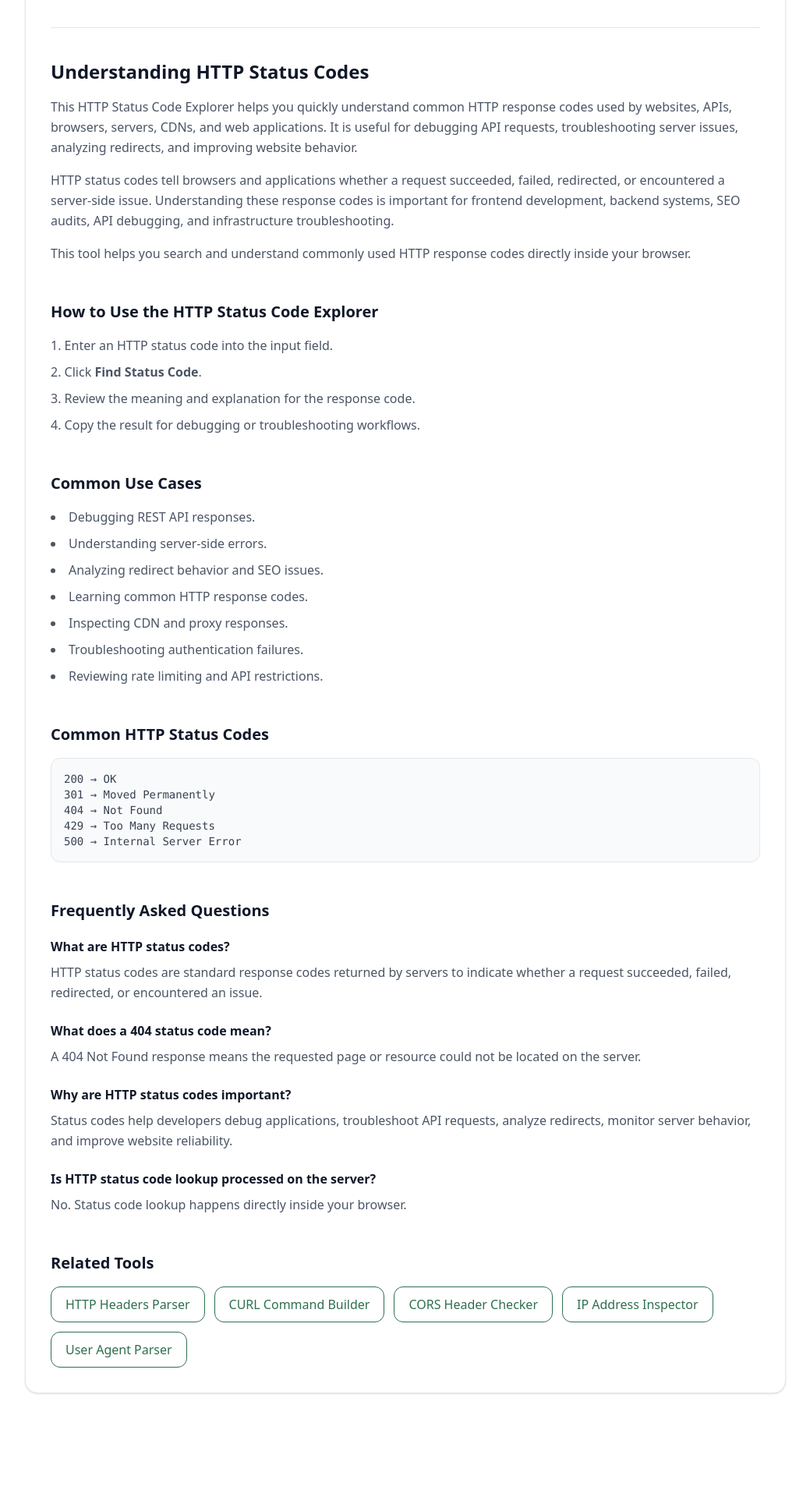
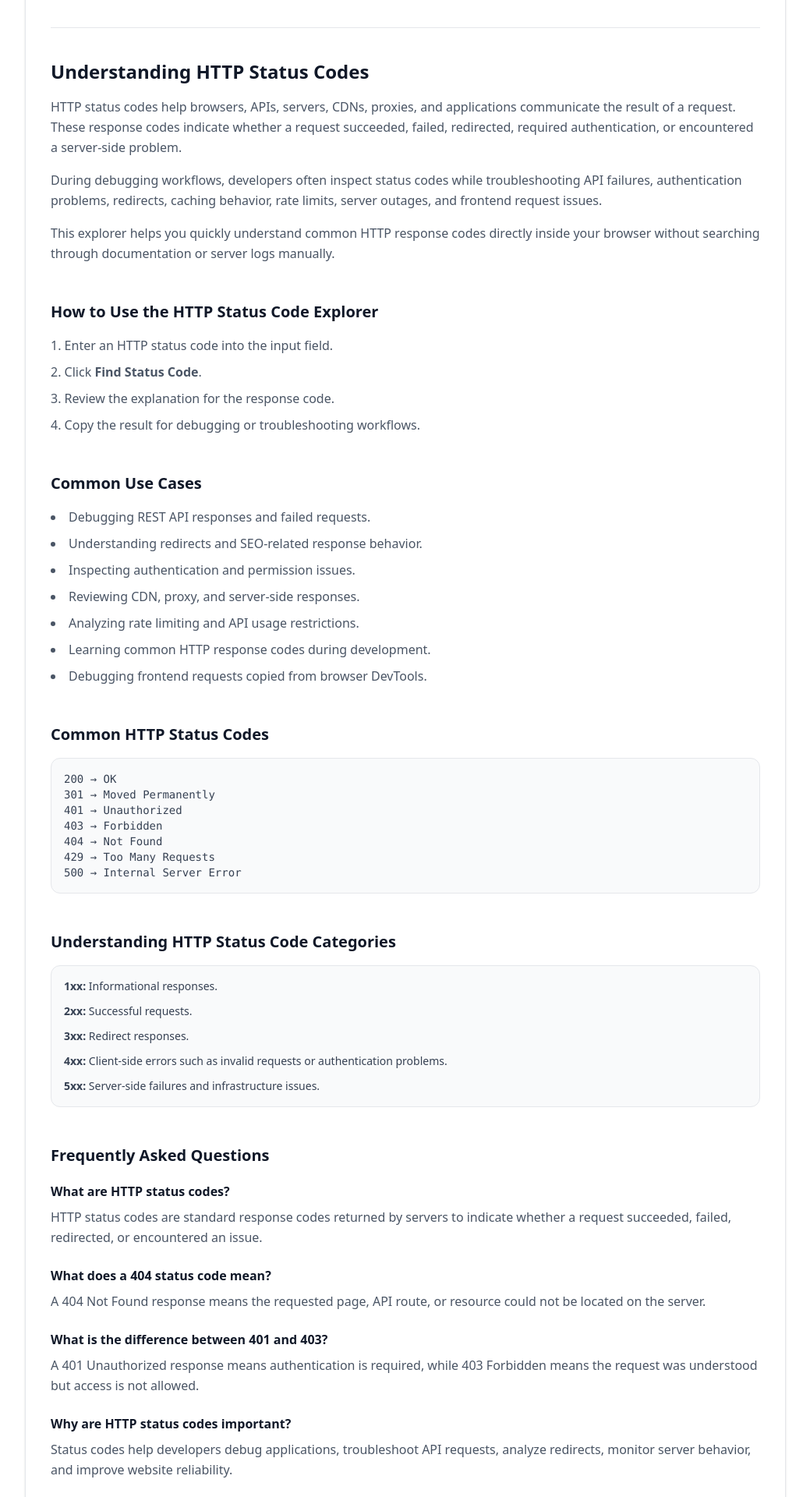
Before and after one commit to vaarunsonawwane-ops/yoryantra-new, a Next.js app: page /tools/http-status-code-explorer in a window 1280 px wide. Shown: the part 780-2700 px from the top of the page at 78% size, without its empty margins (120-1159 px from the left). Built offline with nearby package versions, Linux system fonts and the light colour scheme.

Commit message:
HTTP Status Code Explorer SEO Optimized

```diff
--- a/app/tools/http-status-code-explorer/ToolClient.tsx
+++ b/app/tools/http-status-code-explorer/ToolClient.tsx
@@ -36,7 +36,10 @@ export default function ToolClient() {
       return;
     }
 
-    setOutput(statusCodes[cleaned] || "HTTP status code not found in common list.");
+    setOutput(
+      statusCodes[cleaned] ||
+        "HTTP status code not found in common list."
+    );
   };
 
   const resetAll = () => {
@@ -49,6 +52,7 @@ export default function ToolClient() {
       title="HTTP Status Code Explorer"
       description="Search and understand HTTP status codes instantly with this free online HTTP Status Code Explorer."
     >
+      {/* INPUT */}
       <div>
         <label className="block mb-2 text-sm font-medium text-gray-700">
           HTTP Status Code
@@ -62,6 +66,7 @@ export default function ToolClient() {
         />
       </div>
 
+      {/* ACTIONS */}
       <div className="mt-5 flex flex-wrap gap-3">
         <button onClick={findStatusCode} className="yoryantra-btn">
           Find Status Code
@@ -72,6 +77,7 @@ export default function ToolClient() {
         </button>
       </div>
 
+      {/* OUTPUT */}
       <div className="mt-8">
         <div className="flex items-center justify-between mb-3">
           <h3 className="text-lg font-semibold text-gray-900">
@@ -80,7 +86,9 @@ export default function ToolClient() {
 
           {output && (
             <button
-              onClick={() => navigator.clipboard.writeText(output)}
+              onClick={() =>
+                navigator.clipboard.writeText(output)
+              }
               className="yoryantra-btn-outline text-sm"
             >
               Copy
@@ -89,40 +97,40 @@ export default function ToolClient() {
         </div>
 
         <div className="yoryantra-output min-h-[140px] flex items-center text-sm break-words">
-          {output || "HTTP status code explanation will appear here..."}
+          {output ||
+            "HTTP status code explanation will appear here..."}
         </div>
       </div>
 
+      {/* SEO CONTENT */}
       <section className="mt-12 border-t border-gray-200 pt-10 space-y-12">
-  {/* ABOUT */}
         <div>
           <h2 className="text-2xl font-semibold text-gray-900">
             Understanding HTTP Status Codes
           </h2>
 
           <p className="mt-4 text-gray-600 leading-relaxed">
-      This HTTP Status Code Explorer helps you quickly understand common
-      HTTP response codes used by websites, APIs, browsers, servers, CDNs,
-      and web applications. It is useful for debugging API requests,
-      troubleshooting server issues, analyzing redirects, and improving
-      website behavior.
+            HTTP status codes help browsers, APIs, servers, CDNs, proxies,
+            and applications communicate the result of a request. These
+            response codes indicate whether a request succeeded, failed,
+            redirected, required authentication, or encountered a server-side
+            problem.
           </p>
 
           <p className="mt-4 text-gray-600 leading-relaxed">
-      HTTP status codes tell browsers and applications whether a request
-      succeeded, failed, redirected, or encountered a server-side issue.
-      Understanding these response codes is important for frontend
-      development, backend systems, SEO audits, API debugging, and
-      infrastructure troubleshooting.
+            During debugging workflows, developers often inspect status codes
+            while troubleshooting API failures, authentication problems,
+            redirects, caching behavior, rate limits, server outages, and
+            frontend request issues.
           </p>
 
           <p className="mt-4 text-gray-600 leading-relaxed">
-      This tool helps you search and understand commonly used HTTP
-      response codes directly inside your browser.
+            This explorer helps you quickly understand common HTTP response
+            codes directly inside your browser without searching through
+            documentation or server logs manually.
           </p>
         </div>
 
-  {/* HOW TO USE */}
         <div>
           <h2 className="text-xl font-semibold text-gray-900">
             How to Use the HTTP Status Code Explorer
@@ -136,7 +144,7 @@ export default function ToolClient() {
             </li>
 
             <li>
-        Review the meaning and explanation for the response code.
+              Review the explanation for the response code.
             </li>
 
             <li>
@@ -145,30 +153,28 @@ export default function ToolClient() {
           </ol>
         </div>
 
-  {/* COMMON USE CASES */}
         <div>
           <h2 className="text-xl font-semibold text-gray-900">
             Common Use Cases
           </h2>
 
           <ul className="mt-4 list-disc list-inside space-y-2 text-gray-600 leading-relaxed">
-      <li>Debugging REST API responses.</li>
+            <li>Debugging REST API responses and failed requests.</li>
 
-      <li>Understanding server-side errors.</li>
+            <li>Understanding redirects and SEO-related response behavior.</li>
 
-      <li>Analyzing redirect behavior and SEO issues.</li>
+            <li>Inspecting authentication and permission issues.</li>
 
-      <li>Learning common HTTP response codes.</li>
+            <li>Reviewing CDN, proxy, and server-side responses.</li>
 
-      <li>Inspecting CDN and proxy responses.</li>
+            <li>Analyzing rate limiting and API usage restrictions.</li>
 
-      <li>Troubleshooting authentication failures.</li>
+            <li>Learning common HTTP response codes during development.</li>
 
-      <li>Reviewing rate limiting and API restrictions.</li>
+            <li>Debugging frontend requests copied from browser DevTools.</li>
           </ul>
         </div>
 
-  {/* EXAMPLE */}
         <div>
           <h2 className="text-xl font-semibold text-gray-900">
             Common HTTP Status Codes
@@ -178,6 +184,8 @@ export default function ToolClient() {
             <pre className="whitespace-pre-wrap break-words">
 {`200 → OK
 301 → Moved Permanently
+401 → Unauthorized
+403 → Forbidden
 404 → Not Found
 429 → Too Many Requests
 500 → Internal Server Error`}
@@ -185,7 +193,38 @@ export default function ToolClient() {
           </div>
         </div>
 
-  {/* FAQ */}
+        <div>
+          <h2 className="text-xl font-semibold text-gray-900">
+            Understanding HTTP Status Code Categories
+          </h2>
+
+          <div className="mt-4 rounded-xl border border-gray-200 bg-gray-50 p-4 text-sm text-gray-700">
+            <ul className="space-y-3">
+              <li>
+                <strong>1xx:</strong> Informational responses.
+              </li>
+
+              <li>
+                <strong>2xx:</strong> Successful requests.
+              </li>
+
+              <li>
+                <strong>3xx:</strong> Redirect responses.
+              </li>
+
+              <li>
+                <strong>4xx:</strong> Client-side errors such as invalid
+                requests or authentication problems.
+              </li>
+
+              <li>
+                <strong>5xx:</strong> Server-side failures and infrastructure
+                issues.
+              </li>
+            </ul>
+          </div>
+        </div>
+
         <div>
           <h2 className="text-xl font-semibold text-gray-900">
             Frequently Asked Questions
@@ -210,8 +249,20 @@ export default function ToolClient() {
               </h3>
 
               <p className="mt-2 text-gray-600 leading-relaxed">
-          A 404 Not Found response means the requested page or resource
-          could not be located on the server.
+                A 404 Not Found response means the requested page, API route,
+                or resource could not be located on the server.
+              </p>
+            </div>
+
+            <div>
+              <h3 className="font-semibold text-gray-900">
+                What is the difference between 401 and 403?
+              </h3>
+
+              <p className="mt-2 text-gray-600 leading-relaxed">
+                A 401 Unauthorized response means authentication is required,
+                while 403 Forbidden means the request was understood but access
+                is not allowed.
               </p>
             </div>
 
@@ -239,11 +290,16 @@ export default function ToolClient() {
           </div>
         </div>
 
-  {/* RELATED TOOLS */}
         <div>
           <h2 className="text-xl font-semibold text-gray-900">
             Related Tools
           </h2>
+
+          <p className="mt-3 text-gray-600 leading-relaxed">
+            HTTP status code debugging often connects with request headers,
+            redirects, API testing, CORS troubleshooting, and browser
+            networking workflows.
+          </p>
 
           <div className="mt-4 flex flex-wrap gap-3">
             <Link
@@ -268,10 +324,10 @@ export default function ToolClient() {
             </Link>
 
             <Link
-        href="/tools/ip-address-inspector"
+              href="/tools/redirect-checker"
               className="yoryantra-btn-outline"
             >
-        IP Address Inspector
+              Redirect Checker
             </Link>
 
             <Link
```
Lines whose indentation alone changed are shown as unchanged.
